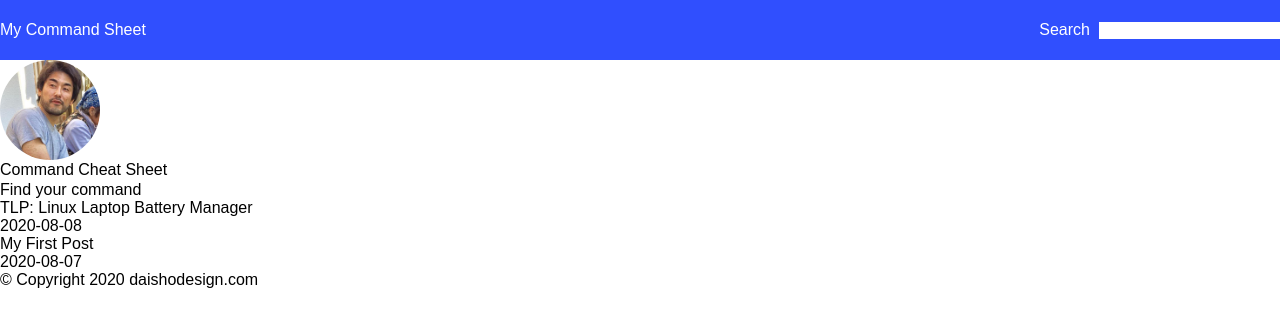
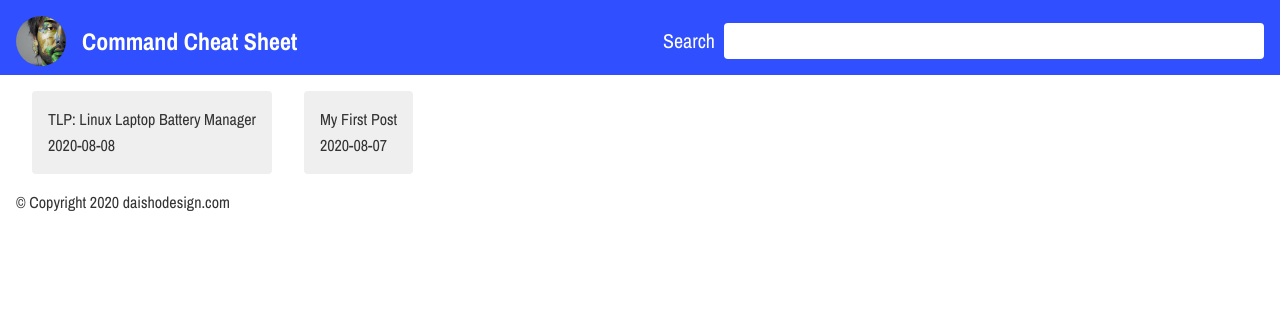
Before and after one commit to kdaisho/command-cheat-sheet, a Next.js app: page / in a window 1280 px wide. Shown: the top 326 px of the page. Built offline with nearby package versions, Linux system fonts and the light colour scheme.

Commit message:
Adding style in layout

```diff
--- a/components/layout/Layout.js
+++ b/components/layout/Layout.js
@@ -2,7 +2,7 @@ import Link from "next/link";
 import Head from "next/head";
 import styles from "./layout.module.scss";
 
-const Layout = ({ children, isHome }) => {
+const Layout = ({ children, isHome, handleSearch }) => {
 	const siteTitle = "Command Cheat Sheet";
 
 	return (
@@ -18,18 +18,26 @@ const Layout = ({ children, isHome }) => {
 				/>
 				<meta name="og:title" content={siteTitle} />
 				<meta name="twitter:card" content="summary_large_image" />
+				<title>{siteTitle}</title>
+				<link
+					href="https://fonts.googleapis.com/css2?family=Archivo+Narrow:wght@400;700&display=swap"
+					rel="stylesheet"
+				></link>
 			</Head>
 			<header className={styles.header}>
 				<div className={styles.container}>
-					<h1>My Command Sheet</h1>
-					<div className={styles.search}>
+					<div className={styles.left}>
+						<img src="/images/profile.jpg" className={styles.profile} alt="author" />
+						<h1>Command Cheat Sheet</h1>
+					</div>
+					<div className={styles.right}>
 						<label htmlFor="search">Search</label>
-						<input id="search" type="text" />
+						<input id="search" type="text" onChange={handleSearch} />
 					</div>
 				</div>
 			</header>
 			<div className={styles.container}>
-				<main>{children}</main>
+				<main className={styles.eachWrap}>{children}</main>
 				<div className="my-8">
 					{isHome ? (
 						<div>&copy; Copyright {new Date().getFullYear()} daishodesign.com</div>
--- a/components/layout/layout.module.scss
+++ b/components/layout/layout.module.scss
@@ -1,29 +1,78 @@
 @import "../../styles/variables";
 
 .container {
-	max-width: 1380px;
 	margin: 0 auto;
+	padding: 0 1rem;
 	width: 100%;
+
+	@media (min-width: 768px) {
+		max-width: 1280px;
+	}
 }
 
 .header {
 	background: $primaryColor;
-	color: #fff;
 
 	.container {
 		align-items: center;
 		display: flex;
-		flex-flow: row nowrap;
-		height: 60px;
+		flex-flow: row wrap;
 		justify-content: space-between;
+		padding: 1rem;
+
+		@media (min-width: 768px) {
+			height: 75px;
+		}
 	}
 
-	.search {
+	h1 {
+		color: #fff;
+		font-size: 1.5rem;
+		font-weight: bold;
+		padding-left: 1rem;
+	}
+
+	.left {
+		align-items: center;
+		display: flex;
+		flex: 0 0 100%;
+		flex-flow: row wrap;
+		margin-bottom: 1rem;
+
+		@media (min-width: 768px) {
+			flex: 0 0 50%;
+			margin: 0;
+		}
+
+		img {
+			border-radius: 50%;
+			width: 50px;
+		}
+	}
+
+	.right {
+		flex: 0 0 100%;
+		text-align: right;
+
+		@media (min-width: 768px) {
+			flex: 0 0 50%;
+		}
+
 		label {
+			color: #fff;
+			font-size: 1.25rem;
 			padding-right: 9px;
 		}
 		input {
-			border: none;
+			font-size: 1.25rem;
+			padding: 0.1rem 0.5rem;
+			width: calc(100% - 100px);
 		}
 	}
 }
+
+.eachWrap {
+	display: flex;
+	flex-flow: row wrap;
+	justify-content: flex-start;
+}
--- a/pages/index.js
+++ b/pages/index.js
@@ -1,22 +1,28 @@
-import Head from "next/head";
+import { useState } from "react";
 import Link from "next/link";
 import Layout from "../components/layout/Layout";
 import { getSortedPostsData } from "../lib/posts";
 import styles from "../styles/index.module.scss";
 
 function Index({ allPostsData }) {
+	const [searchTerm, setSearchTerm] = useState("");
+	const handleSearch = () => {
+		setSearchTerm(event.target.value);
+	};
+
 	return (
 		<>
-			<Head>
-				<title>Command Cheat Sheet</title>
-			</Head>
-			<Layout isHome>
-				<img src="images/profile.jpg" className={styles.profile} alt="author" />
-				<h1>Command Cheat Sheet</h1>
-				<p>Find your command</p>
-				{allPostsData.map(({ id, title, date }) => {
+			<Layout handleSearch={handleSearch} isHome>
+				{allPostsData
+					.filter((post) => {
 						return (
-						<div key={id}>
+							post.title.toLowerCase().indexOf(searchTerm.toLowerCase()) >= 0 ||
+							post.keywords.toLowerCase().indexOf(searchTerm.toLowerCase()) >= 0
+						);
+					})
+					.map(({ id, title, date }) => {
+						return (
+							<div key={id} className={styles.each}>
 								<Link href="/posts/[id]" as={`/posts/${id}`}>
 									<a>{title}</a>
 								</Link>
--- a/posts/first-post.md
+++ b/posts/first-post.md
@@ -1,5 +1,6 @@
 ---
 title: "My First Post"
+keywords: "javascript, git"
 date: "2020-08-07"
 ---
 
--- a/posts/tlp.md
+++ b/posts/tlp.md
@@ -1,5 +1,6 @@
 ---
 title: "TLP: Linux Laptop Battery Manager"
+keywords: "tlp, linux, battery, ubuntu, config"
 date: "2020-08-08"
 ---
 
--- a/styles/globals.scss
+++ b/styles/globals.scss
@@ -1,4 +1,31 @@
+body * {
+	font-family: "Archivo Narrow", sans-serif;
+	color: #333;
+}
+
 img {
 	display: block;
 	max-width: 100%;
 }
+
+pre {
+	background: #222;
+	border-radius: 4px;
+	padding: 0.5rem 1rem;
+
+	code {
+		color: #fff;
+		font-family: "Courier New", sans-serif;
+	}
+}
+
+input {
+	border: none;
+	&:focus,
+	&:active {
+		outline: none;
+	}
+	&[type="text"] {
+		border-radius: 4px;
+	}
+}
--- a/styles/index.module.scss
+++ b/styles/index.module.scss
@@ -1,18 +1,6 @@
-.pure {
-	background: lightblue;
-	color: red;
-	font-size: 20px;
-
-	a {
-		color: peru;
-	}
-
-	h1 {
-		color: brown;
-	}
+.each {
+	background: #efefef;
+	border-radius: 4px;
+	margin: 1rem;
+	padding: 1rem;
 }
-
-.profile {
-	border-radius: 50%;
-	width: 100px;
-}
--- a/styles/reset.scss
+++ b/styles/reset.scss
@@ -72,11 +72,6 @@ a {
 	text-decoration: none;
 	color: inherit;
 }
-h1,
-h2,
-h3,
-h4,
-h5,
-p {
-	line-height: 1.25;
+body * {
+	line-height: 1.6;
 }
```
Also changed, not shown: public/images/profile.jpg. Lines whose indentation alone changed are shown as unchanged.
